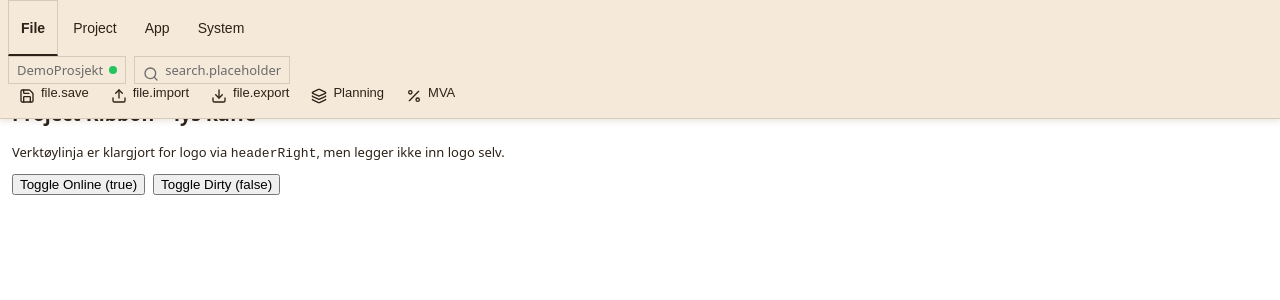
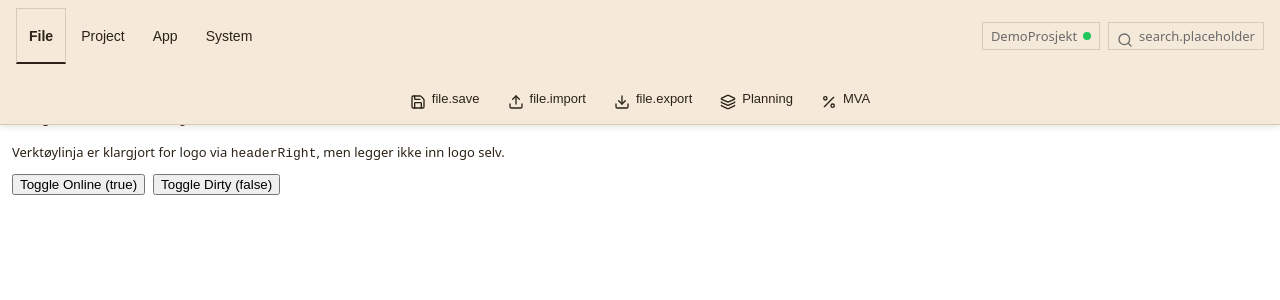
Before and after one commit to Hypermicro-code/TableCore, a React (Vite) app: page / in a window 1280 px wide. Both pictures are taken after a click on the button "File". Shown: the top 300 px of the page. Built offline with nearby package versions, Linux system fonts and the light colour scheme.

Commit message:
Update index.css

```diff
--- a/src/index.css
+++ b/src/index.css
@@ -356,6 +356,31 @@ html.ribbon-open .ribbon {
     transform: none !important;
   }
 }
+/* === Breddekontroll for topplinjen (per-app) ======================= */
+/* Sett max-bredde med CSS-variabel --toolbar-max-width, eller via ToolbarCore prop `maxWidth` */
+
+:root { --toolbar-max-width: none; } /* default: full bredde */
+
+.menubar { display: block; } /* lar inner håndtere layout */
+.menubar > .menubar-inner {
+  max-width: var(--toolbar-max-width);
+  margin: 0 auto;
+  height: var(--menubar-h);
+  padding: 0 var(--pad);
+  display: grid;
+  grid-template-columns: 1fr auto;
+  align-items: center;
+}
+
+.ribbon > .ribbon-inner {
+  max-width: var(--toolbar-max-width);
+  margin: 0 auto;
+  padding: 6px var(--pad);
+  display: flex;
+  align-items: center;
+  flex-wrap: wrap;
+  gap: var(--gap);
+}
 
 /* ===== Demo-side ===== */
 .page { padding: 12px; }
```
